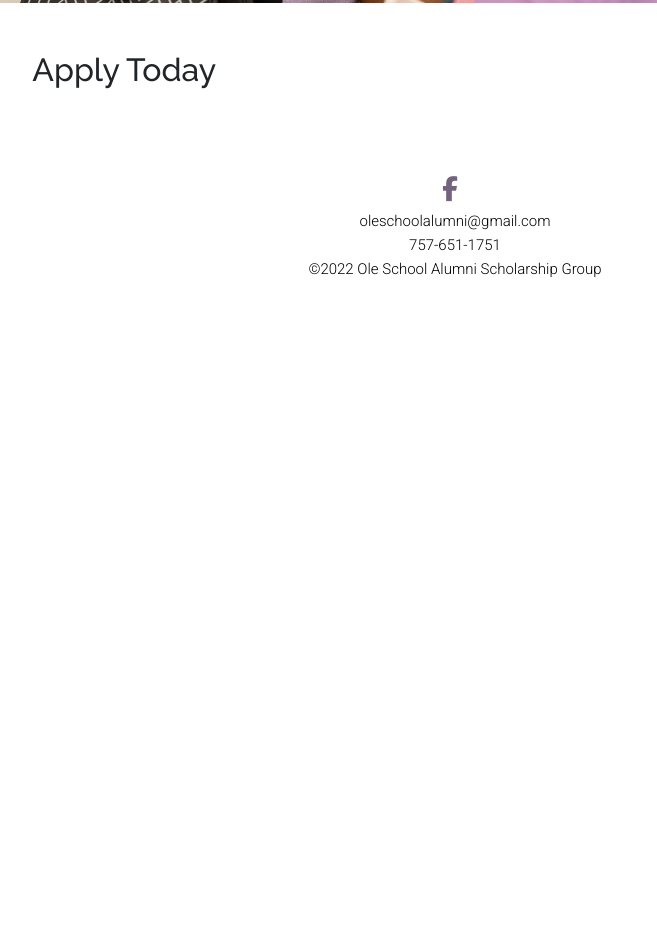
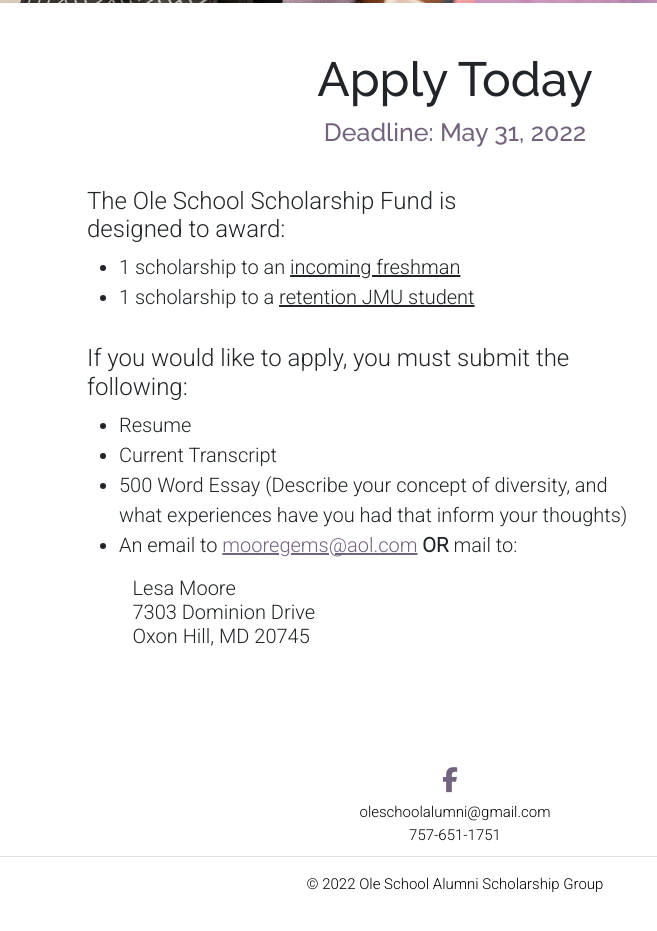
Before and after one commit to courtmiyashiro/capstone-bootstrap, a plain HTML site: page scholarship.html in a window 1280 px wide. Shown: the part 493-1424 px from the top of the page, without its empty margins (185-842 px from the left). Before the commit the page ends 800 px from the top, so only its background shows below. Drawn offline with nearby package versions, Linux system fonts and the light colour scheme.

Commit message:
commit footer changes

```diff
--- a/css/custom.css
+++ b/css/custom.css
@@ -106,6 +106,30 @@ a.joblink:hover, a.opportunity:hover {
     color:#9D87AE;
 }
 
+.display-5 {
+    font-family: 'Raleway', sans-serif;
+}
+
+.display-6 {
+    font-family: 'Raleway', sans-serif;
+    font-size:25px;
+    color:#73637F;
+
+}
+
+.scholarshiplist {
+    font-family: 'Roboto', sans-serif;
+    font-size:20px;
+
+}
+
+a.email:link, a.email:visited {
+    color:#73637F;
+}
+
+a.email:hover {
+    color:#9D87AE;
+}
 
 
 
--- a/scholarship.html
+++ b/scholarship.html
@@ -2,10 +2,10 @@
 <html lang="en">
 	<head>
 		<meta charset="UTF-8">
-		<meta name="description" content="Opportunities">
+		<meta name="description" content="Scholarship">
 	  <meta name="author" content="Madison Solutions">
 		<meta name="viewport" content="width=device-width, initial-scale=1.0">
-		<title>Opportunities</title>
+		<title>Ole School Scholarship Fund</title>
 
 		<!-- Bootstrap -->
         <link href="https://cdn.jsdelivr.net/npm/bootstrap@5.1.3/dist/css/bootstrap.min.css" rel="stylesheet" integrity="sha384-1BmE4kWBq78iYhFldvKuhfTAU6auU8tT94WrHftjDbrCEXSU1oBoqyl2QvZ6jIW3" crossorigin="anonymous">
@@ -96,16 +96,48 @@
             </div>
         </div>
 
+        <div class="container pb-5">
+
             <div class="row">
-            <div class="col-lg-6 offset-lg-2 pt-5 pb-3">
-                <h2>Apply Today</h2>
+                <div class="col-lg-6 offset-lg-3 text-center pt-5 pb-3">
+                    <h5 class="display-5">Apply Today</h2>
+                    <h6 class="display-6">Deadline: May 31, 2022</h6>
                 </div>
+            </div>
+
+            <div class="row">
+                <div class="col-lg-5 offset-lg-2 pt-3">
+                    <h4>The Ole School Scholarship Fund is designed to award:</h4>
+                    <ul class="scholarshiplist">
+                        <li>1 scholarship to an <u>incoming freshman</u></li>
+                        <li>1 scholarship to a <u>retention JMU student</u></li>
+                    </ul>
+                </div>
+            </div>
+
+            <div class="row">
+                <div class="col-lg-6 offset-lg-2 pt-3">
+                    <h4>If you would like to apply, you must submit the following:</h4>
+                    <ul class="scholarshiplist">
+                        <li>Resume</li>
+                        <li>Current Transcript</li>
+                        <li>500 Word Essay (Describe your concept of diversity, and what experiences have you had that inform your thoughts)</li>
+                        <li>An email to <a class="email" href="mailto: mooregems@aol.com">mooregems@aol.com</a> <strong> OR</strong> mail to:</li>
+                    </ul>
+                    <h5 class="offset-lg-1">Lesa Moore
+                        <br> 7303 Dominion Drive
+                        <br>Oxon Hill, MD 20745
+                    </h5>
             </div>
 
 
 
+        </div>
+
+
 
            <!--Footer starts-->
+           <div class="container pt-5">
             <footer id="sticky-footer" class="text-center pt-5">
                 <div class="contact text-center pt-3 pb-3">
 
@@ -116,13 +148,17 @@
                 </div>
 
 
-            <div class="col justify-content-center d-grid">
+                <div class="col justify-content-center border-bottom d-grid">
                     <p>oleschoolalumni@gmail.com</a>
                     <p>757-651-1751</p>
-                <p>&copy;2022 Ole School Alumni Scholarship Group</p>
+                </div>
+
+                <div class="col text-center d-grid pt-4">
+                    <p>© 2022 Ole School Alumni Scholarship Group</p>
                 </div>
 
             </footer> <!--Footer ends-->
+
 
 
 
```
Also changed, not shown: chat.html (+8 -4 lines), homepage.html (+8 -4 lines), internshipspage.html (+6 -2 lines), jobspage.html (+6 -2 lines), opportunitiespage.html (+6 -2 lines), studentprofile.html (+23 -0 lines). Lines whose indentation alone changed are shown as unchanged.
